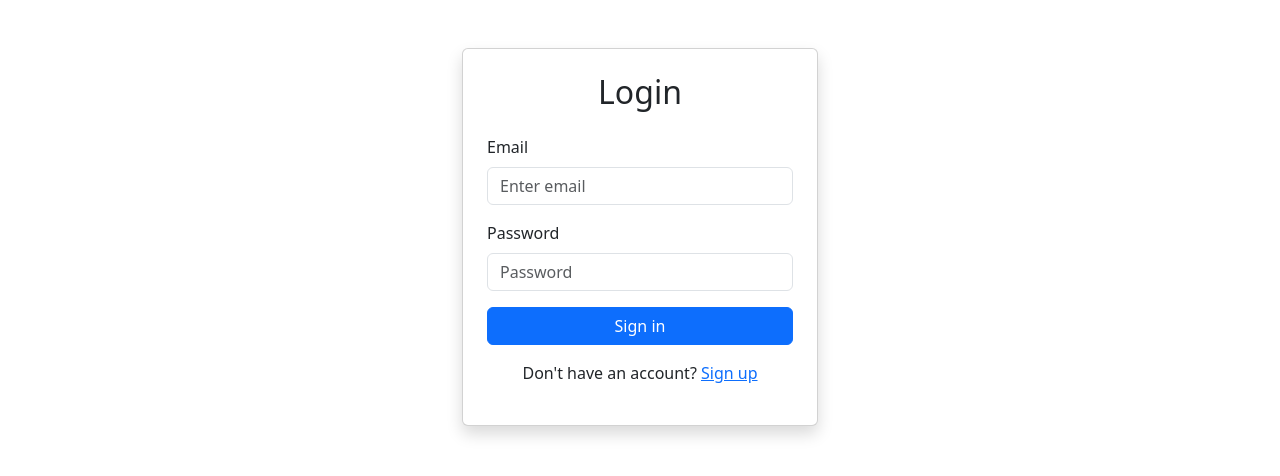
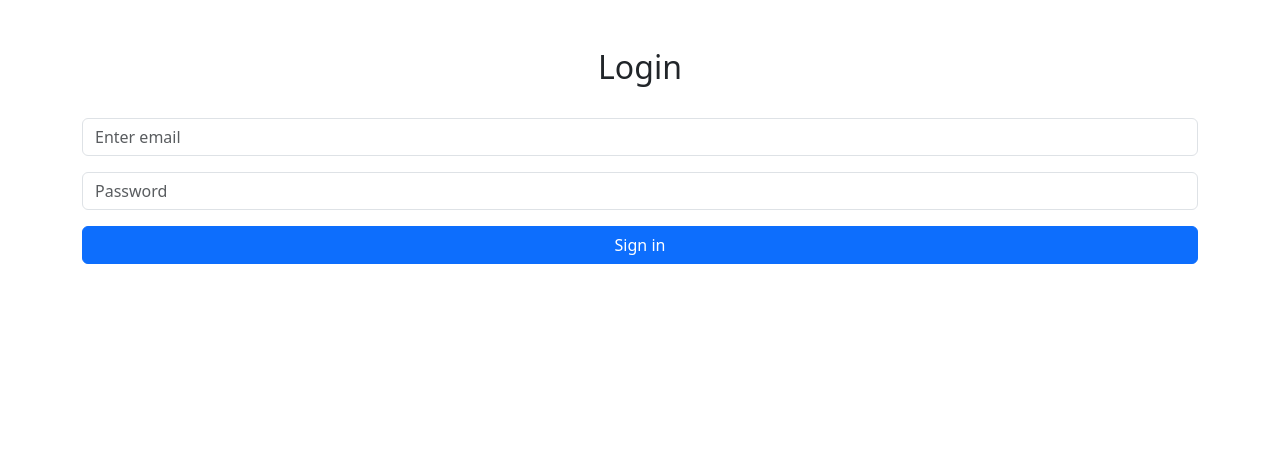
Before and after one commit to ZiadSamirNassar/Gym, a React (Create React App) app in the folder frontend/: page / in a window 1280 px wide. Shown: the top 476 px of the page. Built offline with nearby package versions, Linux system fonts and the light colour scheme.

Commit message:
update login page

```diff
--- a/frontend/src/pages/Login.js
+++ b/frontend/src/pages/Login.js
@@ -1,28 +1,19 @@
 
-import React, { useState } from 'react';
+import React from 'react';
 import {
   Container,
-  Row,
-  Col,
-  Card,
   Form,
   Button,
-  FormCheck
 } from 'react-bootstrap';
 import 'bootstrap/dist/css/bootstrap.min.css';
 
 const Login = () => {
 
   return (
-    <Container className="mt-5">
-      <Row className="justify-content-center">
-        <Col md={6} lg={4}>
-          <Card className="shadow">
-            <Card.Body className="p-4">
-              <h2 className="text-center mb-4">Login</h2>
+    <Container className="d-grid gap-2 mt-5" >
+      <h2 className="text-center mb-4">Login</h2>
               <Form >
                 <Form.Group className="mb-3" controlId="email">
-                  <Form.Label>Email</Form.Label>
                   <Form.Control
                     type="email"
                     placeholder="Enter email"
@@ -30,32 +21,17 @@ const Login = () => {
                 </Form.Group>
 
                 <Form.Group className="mb-3" controlId="password">
-                  <Form.Label>Password</Form.Label>
                   <Form.Control
                     type="password"
                     placeholder="Password"
                   />
                 </Form.Group>
 
-                {/* <Form.Group className="mb-3" controlId="rememberMe">
-                  <Form.Check
-                    type="checkbox"
-                    label="Remember me"
-                  />
-                </Form.Group> */}
 
                 <Button variant="primary" type="submit" className="w-100">
                   Sign in
                 </Button>
               </Form>
-
-              <div className="mt-3 text-center">
-                <p>Don't have an account? <a href="/signup">Sign up</a></p>
-              </div>
-            </Card.Body>
-          </Card>
-        </Col>
-      </Row>
     </Container>
   );
 }
```
